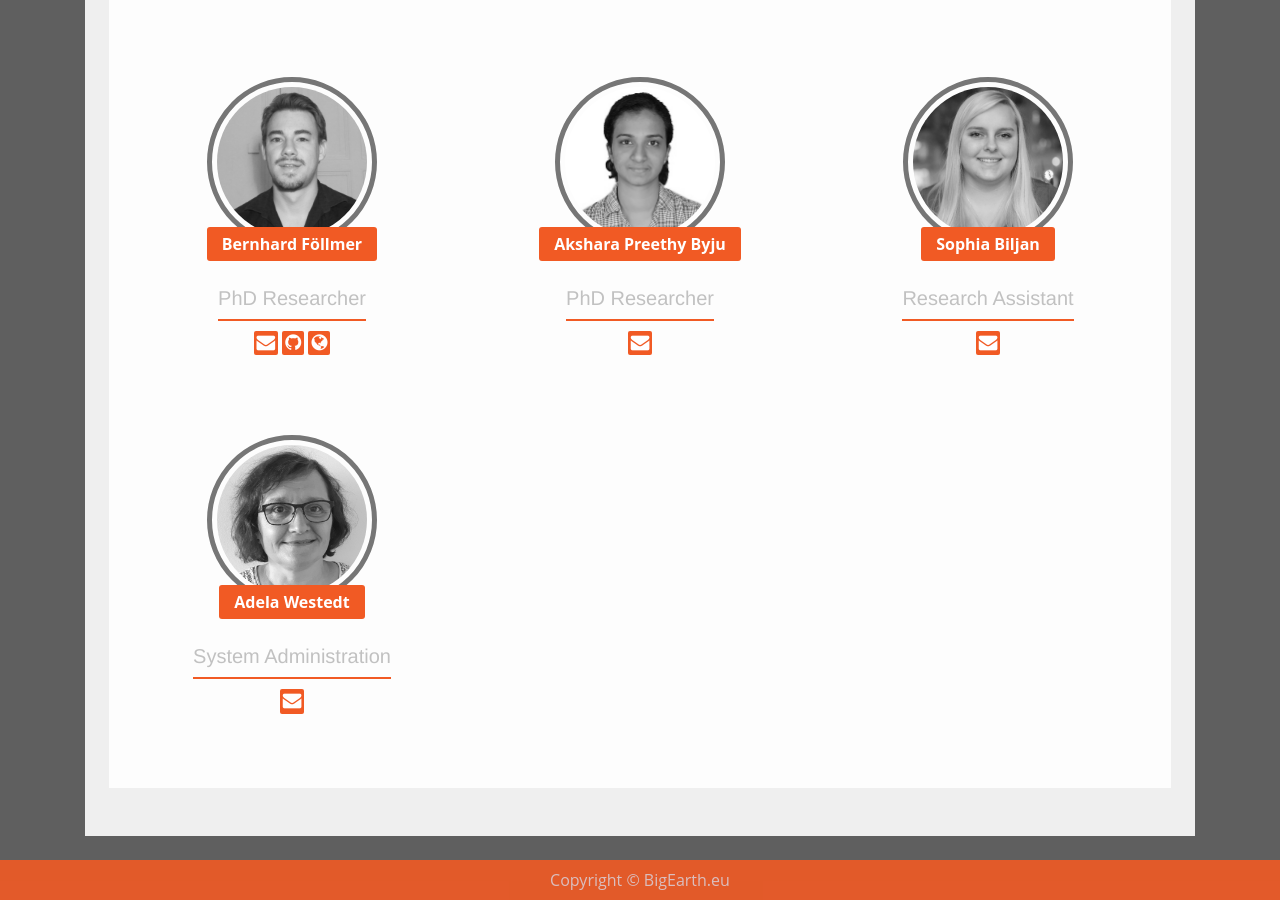
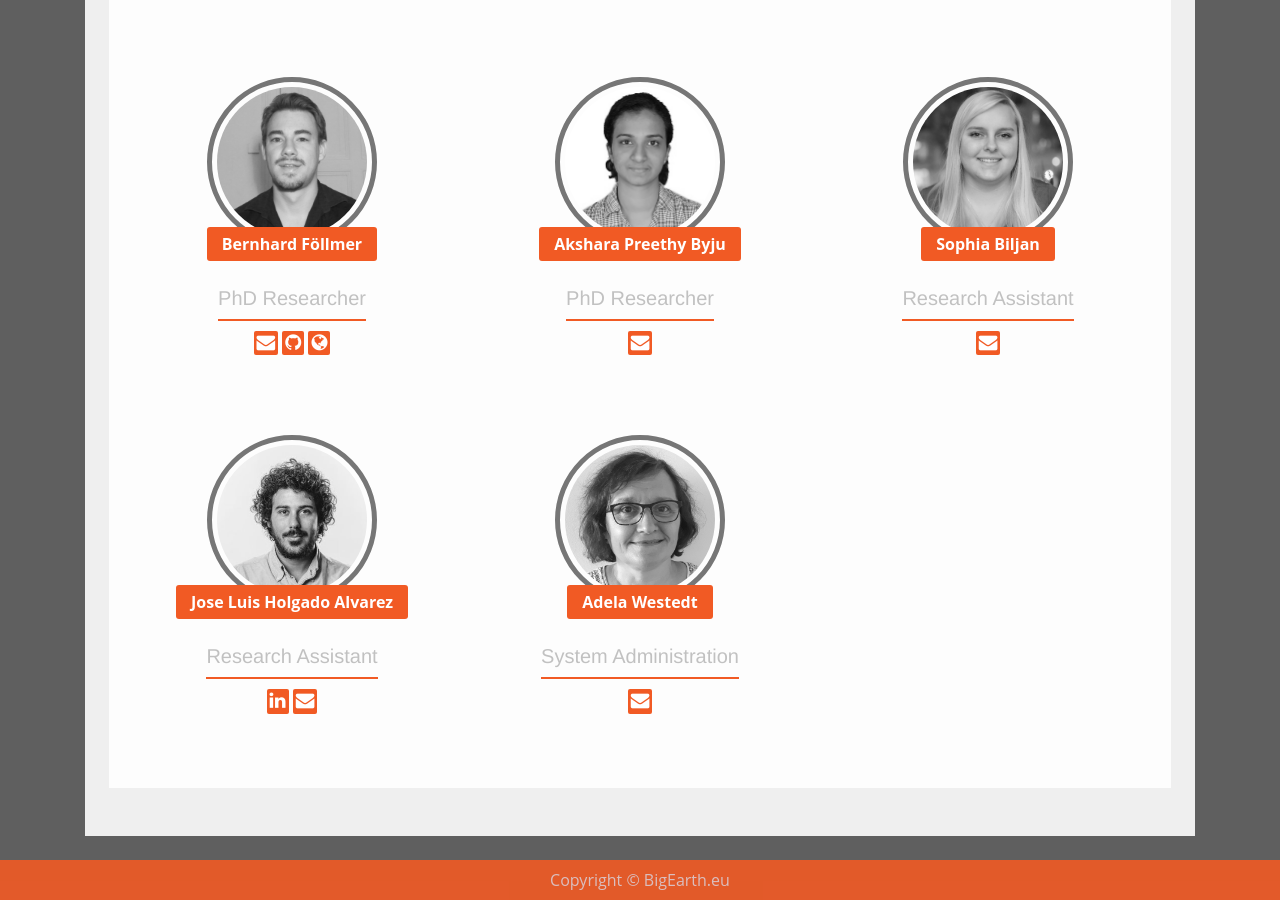
Before and after one commit to rsim-tu-berlin/bigearth.eu, a Jekyll site: the page built from team.md, in a window 1280 px wide and 900 px high, scrolled down 644 px. Built offline with Jekyll 4.4.1, drawn with Linux system fonts in a browser that asks for light colours; nearby versions of some CDN libraries.

Commit message:
added new crew member

```diff
--- a/team.md
+++ b/team.md
@@ -161,6 +161,29 @@
 			<div class="col-md-4 col-sm-4 col-xs-12">
 				<div class="row section-danger ourTeam-box text-center">
 					<div class="col-md-12 section1">
+						<img src="assets/team/jlha.png">
+					</div>
+					<div class="col-md-12 section2">
+						<p>Jose Luis Holgado Alvarez</p><br>
+						<h1>Research Assistant</h1><br>
+					</div>
+					<!-- <div class="col-md-12 section3">
+						<p></p>
+					</div> -->
+					<div class="col-md-12 section4">
+						<a href="https://www.linkedin.com/in/joseluisholgadoalvarez/" target="_blank">
+							<i class="fa fa-linkedin" aria-hidden="true"></i>
+						</a>
+						<a href="mailto:jose.l.holgadoalvarez@campus.tu-berlin.de" target="_blank">
+							<i class="fa fa-envelope" aria-hidden="true"></i>
+						</a>
+					</div>
+				</div>
+			</div>
+			<!-- -->
+			<div class="col-md-4 col-sm-4 col-xs-12">
+				<div class="row section-danger ourTeam-box text-center">
+					<div class="col-md-12 section1">
 						<img src="assets/team/adela_westedt.jpg">
 					</div>
 					<div class="col-md-12 section2">
```
Also changed, not shown: assets/team/jlha.png (added).
